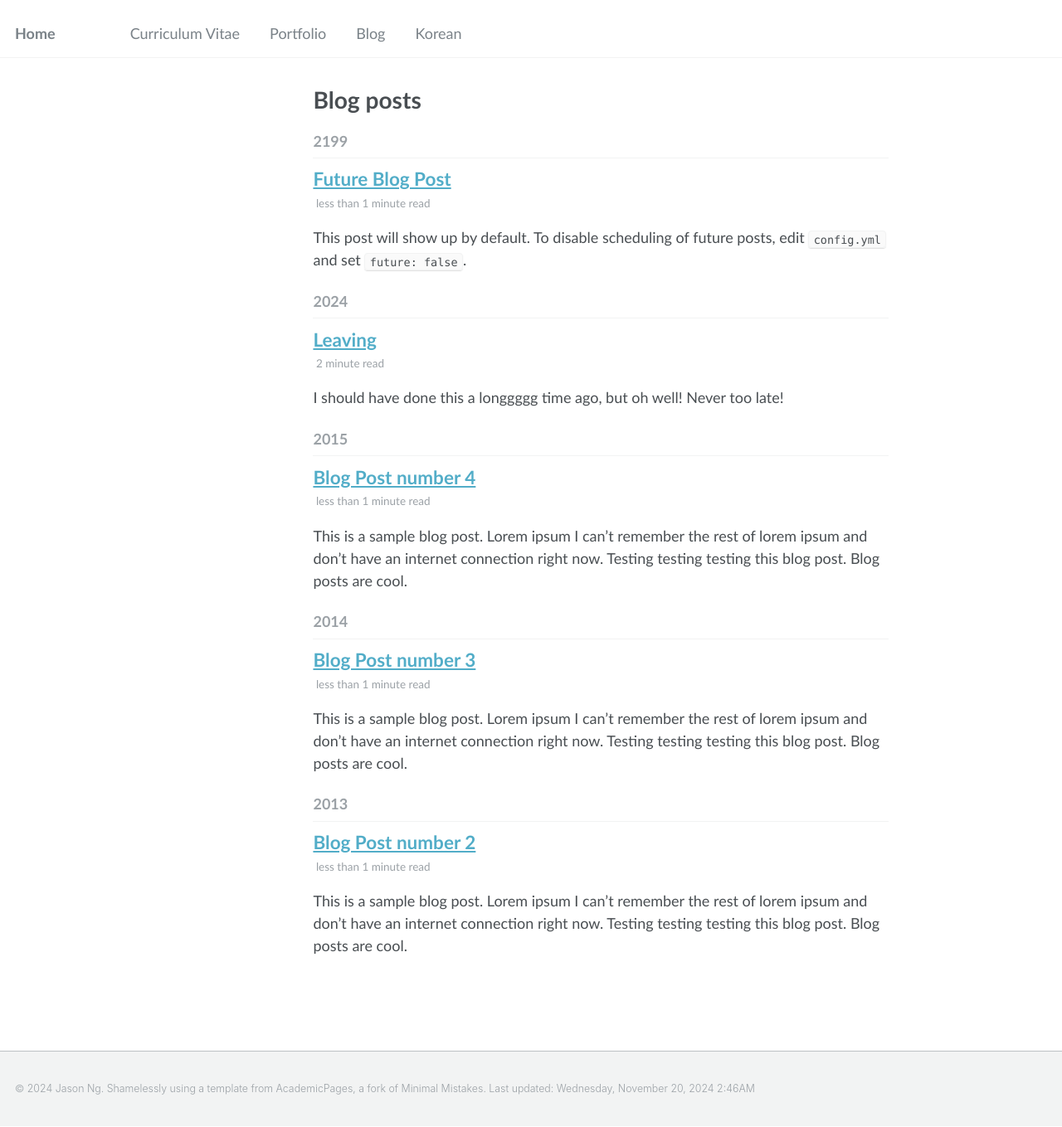
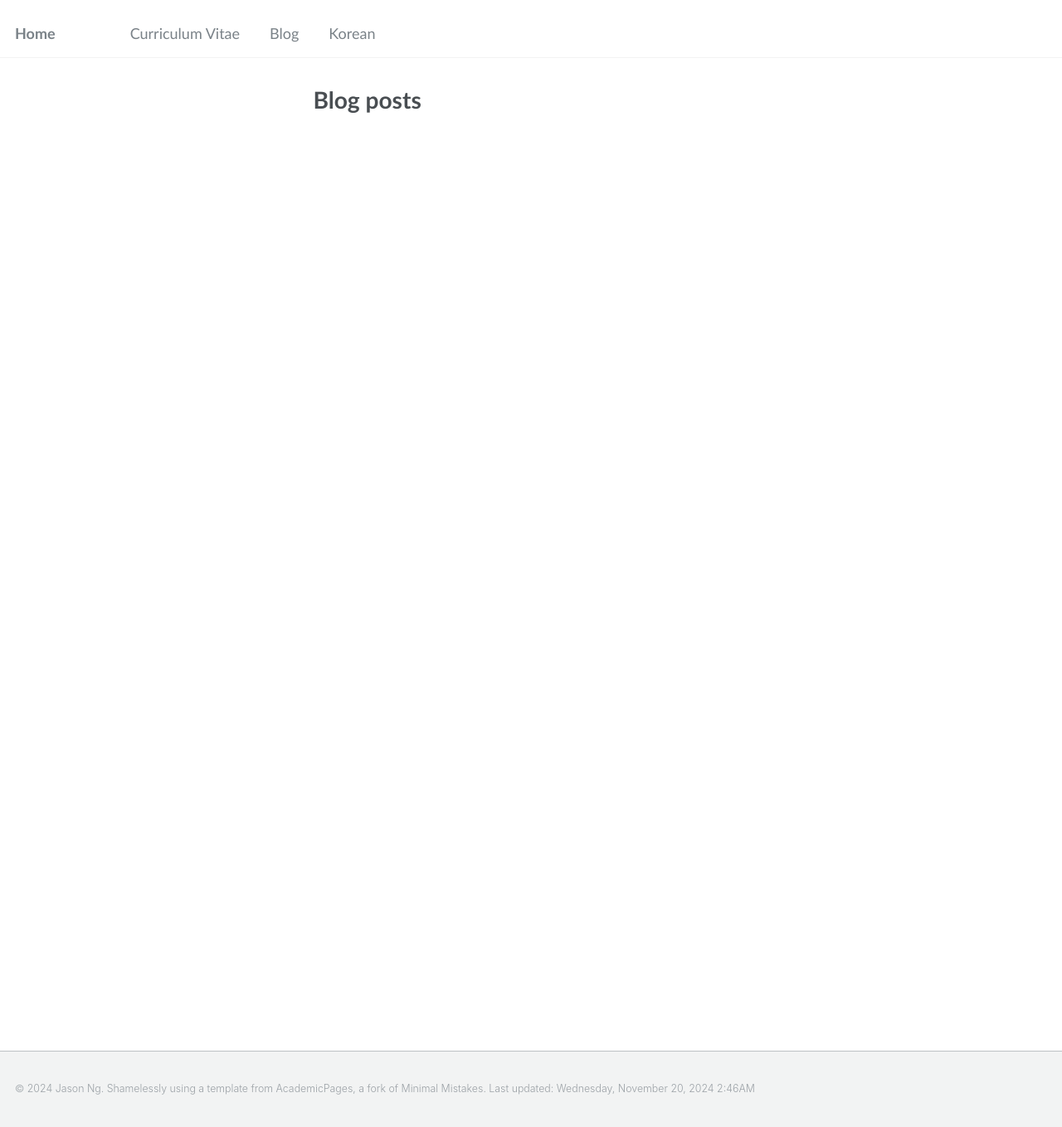
Before and after one commit to JasxnNg/jasxnng.github.io, a Jekyll site: the page built from _pages/year-archive.html, in a window 1280 px wide and 1359 px high. Shown: the whole window at 83% size. Built offline with Jekyll 4.4.1, drawn with Linux system fonts in a browser that asks for light colours.

Commit message:
update portfolio

```diff
--- a/_config.yml
+++ b/_config.yml
@@ -202,13 +202,13 @@ kramdown:
 # Collections
 collections:
   teaching:
-    output: true
+    output: false
     permalink: /:collection/:path/
   publications:
-    output: true
+    output: false
     permalink: /:collection/:path/
   portfolio:
-    output: true
+    output: false
     permalink: /:collection/:path/
   talks:
     output: true
--- a/_data/navigation.yml
+++ b/_data/navigation.yml
@@ -11,8 +11,8 @@ main:
   - title: "Curriculum Vitae"
     url: /curriculum_vitae/
 
-  - title: "Portfolio"
-    url: /portfolio/
+  # - title: "Portfolio"
+  #   url: /portfolio/
 
   - title: "Blog"
     url: /blog/
--- a/_includes/head/custom.html
+++ b/_includes/head/custom.html
@@ -9,7 +9,7 @@
 <link rel="icon" type="image/png" href="{{ base_path }}/images/1f63a.svg" sizes="16x16">
 <link rel="manifest" href="{{ base_path }}/images/manifest.json?v=M44lzPylqQ">
 <link rel="mask-icon" href="{{ base_path }}/images/1f63a.svg">
-<link rel="shortcut icon" href="{{ base_path }}/images/f1f63a.svg">
+<link rel="shortcut icon" href="{{ base_path }}/images/1f63a.svg">
 <meta name="msapplication-TileColor" content="#000000">
 <meta name="msapplication-TileImage" content="{{ base_path }}/images/mstile-144x144.png?v=M44lzPylqQ">
 <meta name="msapplication-config" content="{{ base_path }}/images/browserconfig.xml?v=M44lzPylqQ">
--- a/_posts/2012-08-14-blog-post-1.md
+++ /dev/null
@@ -1,18 +0,0 @@
----
-title: 'Leaving'
-date: 2024-07-24
-permalink: /posts/leaving_highschool
-author_profile: false
----
-
-I should have done this a longgggg time ago, but oh well! Never too late!
-
-Sometimes, when I look at people, in my head I’m just like “Wow, you are so beautiful”—what I mean by that is “Wow, you manage to exemplify so much of who I want to be, and I fuck with you soooo much,” but I like to keep it simple because that’s what those people are: beautiful.
-
-I’m so **so** thankful to have met so many of those beautiful people, and I don’t think I say it enough. I go to school because I can see Finn dancing around in the hallways, Eric tracing every step of a derivation in Sharaf’s class, and Zidane scrolling brainrot on maximum volume. I feel so lucky because I got to talk to Pranjal in English, take pictures with Shaurya and Carmin instead of doing work in Cyber, and point and wave at Andrew Liu and see him do the same thing back. The craziest thing though? Some of these people have chosen to make me a part of their daily lives—Donghyun always sends me reels even though he’s on vacation in Korea, Eliezer and Julian average 5 “hi”’s an hour in my DMs, and Anthony habitually wakes up from his slumber to take me to the library to grind out some random work that we somehow assigned ourselves.
-
-I remember when Mr. Wan told me about the reason why he teaches: he teaches because he’s always reminded of how incredible people can be by his students—he sees how empathetic, incredible, creative, and [insert any other positive adjective] his students can be. I think what he says is more believable if you’ve ever complained to Intia and had her patiently listen for hours and hours until it suddenly hit 2 AM, if you seen Daniel work on his robot until he’d faint and somehow do it all over again the next day, or if you met all of the other beautiful people that I’ve been lucky enough to meet.
-
-This has already turned into a huge wall of text, even though I lowkey didn’t want that to happen lol (I mean whos slogging through this entire thing?). Anyway, if you’re reading this—thank you! You’re one of those absolutely beautiful people that I’ve been talking about. And I’m so sorry that we didn’t get to spend more time together.
-
-But, now it’s off to MIT
--- a/_posts/2013-08-14-blog-post-2.md
+++ /dev/null
@@ -1,20 +0,0 @@
----
-title: 'Blog Post number 2'
-date: 2013-08-14
-permalink: /posts/2013/08/blog-post-2/
-tags:
-  - cool posts
-  - category1
-  - category2
----
-
-This is a sample blog post. Lorem ipsum I can't remember the rest of lorem ipsum and don't have an internet connection right now. Testing testing testing this blog post. Blog posts are cool.
-
-Headings are cool
-======
-
-You can have many headings
-======
-
-Aren't headings cool?
-------
--- a/_posts/2014-08-14-blog-post-3.md
+++ /dev/null
@@ -1,20 +0,0 @@
----
-title: 'Blog Post number 3'
-date: 2014-08-14
-permalink: /posts/2014/08/blog-post-3/
-tags:
-  - cool posts
-  - category1
-  - category2
----
-
-This is a sample blog post. Lorem ipsum I can't remember the rest of lorem ipsum and don't have an internet connection right now. Testing testing testing this blog post. Blog posts are cool.
-
-Headings are cool
-======
-
-You can have many headings
-======
-
-Aren't headings cool?
-------
--- a/_posts/2199-01-01-future-post.md
+++ /dev/null
@@ -1,11 +0,0 @@
----
-title: 'Future Blog Post'
-date: 2199-01-01
-permalink: /posts/2012/08/blog-post-4/
-tags:
-  - cool posts
-  - category1
-  - category2
----
-
-This post will show up by default. To disable scheduling of future posts, edit `config.yml` and set `future: false`.
```
Also changed, not shown: _posts/2015-08-14-blog-post-4.md (deleted, +0 -16 lines).
